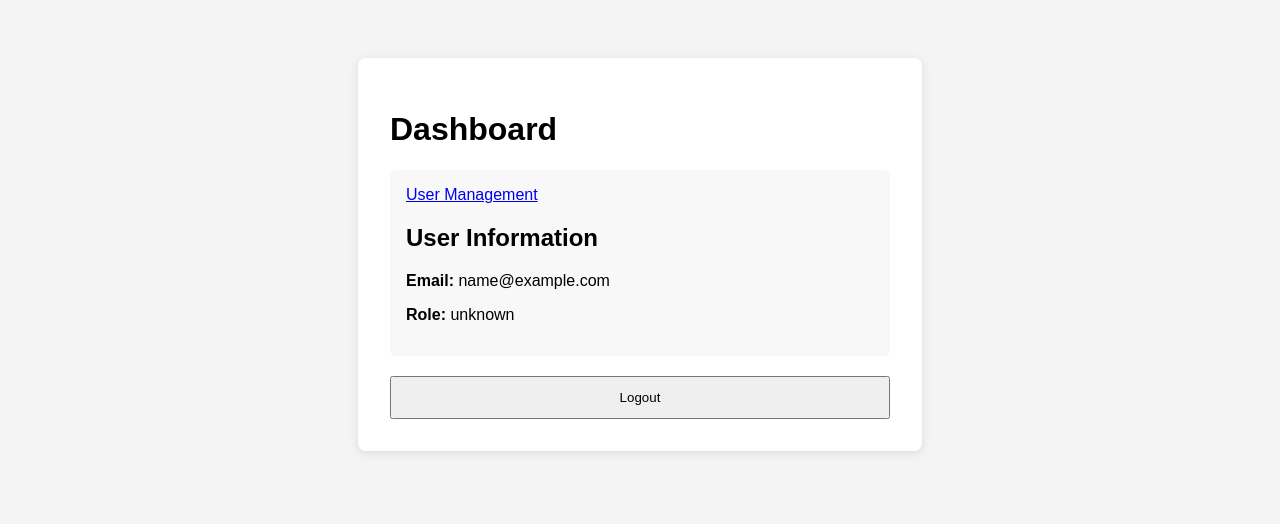
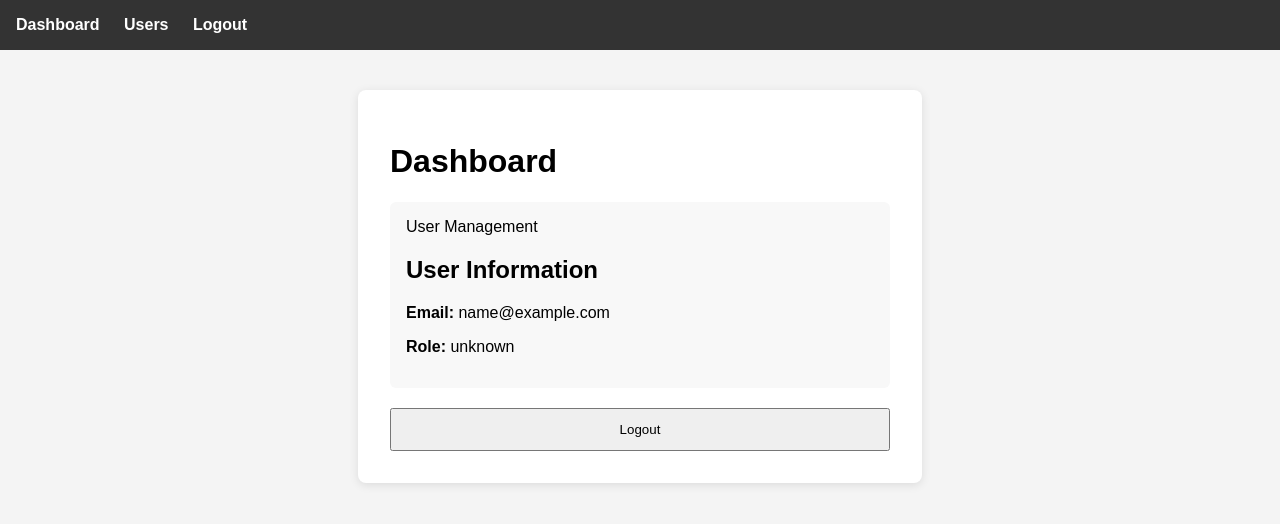
Before and after one commit to joselitan/test-portal, a website: page frontend/pages/dashboard.html in a window 1280 px wide. Drawn offline with Linux system fonts and the light colour scheme; sample sign-in values are in the browser's storage.

Commit message:
feat: add application navigation bar

```diff
--- a/frontend/css/dashboard.css
+++ b/frontend/css/dashboard.css
@@ -3,18 +3,17 @@ body {
 
     background-color: #f4f4f4;
 
-    display: flex;
-    justify-content: center;
-
-    padding-top: 50px;
+    margin: 0;
 }
 
 .dashboard-container {
     background: white;
 
+    width: 500px;
+
+    margin: 40px auto;
+
     padding: 2rem;
-
-    width: 500px;
 
     border-radius: 8px;
 
--- /dev/null
+++ b/frontend/css/navbar.css
@@ -0,0 +1,23 @@
+.navbar {
+    background: #333;
+
+    padding: 1rem;
+
+    width: 100%;
+
+    box-sizing: border-box;
+}
+
+.navbar a {
+    color: white;
+
+    text-decoration: none;
+
+    margin-right: 20px;
+
+    font-weight: bold;
+}
+
+.navbar a:hover {
+    color: #4caf50;
+}
--- a/frontend/css/users.css
+++ b/frontend/css/users.css
@@ -1,6 +1,7 @@
 body {
     font-family: Arial, sans-serif;
     padding: 20px;
+    margin: 0;
 }
 
 .container {
--- a/frontend/js/dashboard.js
+++ b/frontend/js/dashboard.js
@@ -2,6 +2,24 @@ const token = localStorage.getItem('token');
 
 if (!token) {
     window.location.href = 'login.html';
+}
+
+const logoutLink =
+    document.getElementById('logoutLink');
+
+if (logoutLink) {
+
+    logoutLink.addEventListener(
+        'click',
+        (event) => {
+
+            event.preventDefault();
+
+            localStorage.removeItem('token')
+
+            window.location.href = 'login.html';
+        }
+    );
 }
 
 const payload = JSON.parse(
--- a/frontend/pages/dashboard.html
+++ b/frontend/pages/dashboard.html
@@ -5,17 +5,22 @@
     <meta name="viewport" content="width=device-width, initial-scale=1.0">
     <title>Dashboard</title>
 
+    <link rel="stylesheet" href="../css/navbar.css">
     <link rel="stylesheet" href="../css/dashboard.css">
 </head>
 <body>
+
+    <nav class="navbar">
+        <a href="dashboard.html">Dashboard</a>
+        <a href="users.html">Users</a>
+        <a href="#" id="logoutLink">Logout</a>
+    </nav>
 
     <div class="dashboard-container">
 
         <h1>Dashboard</h1>
 
         <div class="user-card">
-
-            <a href="users.html">
                 User Management
             </a>
 
```
Also changed, not shown: frontend/js/users.js (+17 -0 lines), frontend/pages/users.html (+6 -0 lines).
